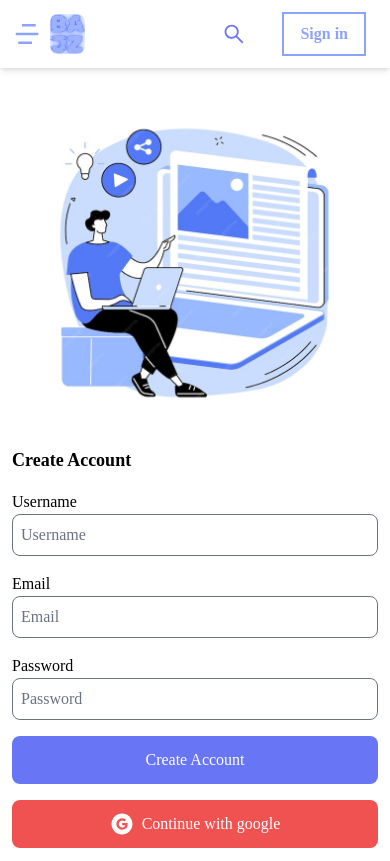
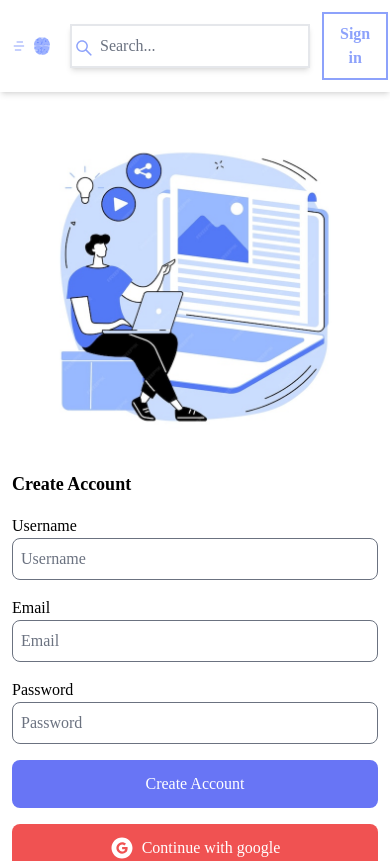
Before and after one commit to ayobaj/BAJZ, a React (Vite) app in the folder frontend/: page /sign-up in a window 390 px wide. Shown: the top 861 px of the page. Built offline with nearby package versions, Linux system fonts and the light colour scheme; a web font is replaced by a local one.

Commit message:
adjustment to the footer and the navbar

```diff
--- a/frontend/src/components/Footer.jsx
+++ b/frontend/src/components/Footer.jsx
@@ -6,7 +6,7 @@ import { FaRegCopyright } from "react-icons/fa";
 
 const Footer = () => {
     return (
-        <div className=' bg-slate-300 p-3 space-y-6'>
+        <div className=' bg-slate-300 p-3 space-y-6 sm:pl-9'>
 
             <div className=' pt-5 flex relative items-center justify-center md:justify-start'>
                 <p className=' font-bold md:text-[40px] text-[30px] text-indigo-500'>The Creative<br/> Blog Agency</p>
--- a/frontend/src/components/NavBar.jsx
+++ b/frontend/src/components/NavBar.jsx
@@ -151,11 +151,8 @@ const NavBar = () => {
 
 
             <form onSubmit={handleSubmit} className="flex items-center">
-              <button type="button" className="w-12 flex items-center text-indigo-500 text-2xl md:hidden">
-                <AiOutlineSearch/>
-              </button>
 
-              <div className="hidden md:flex relative">
+              <div className=" md:flex relative">
 
                 <input onChange={(e) => setSearchTerm(e.target.value)}
                 value={searchTerm}
```
